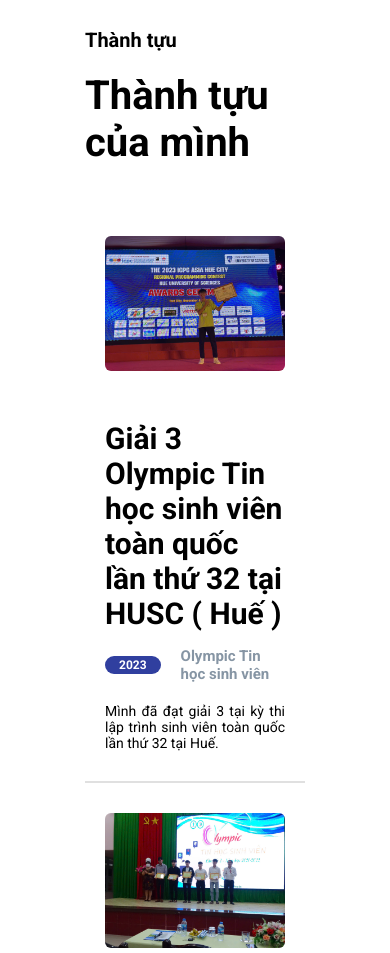
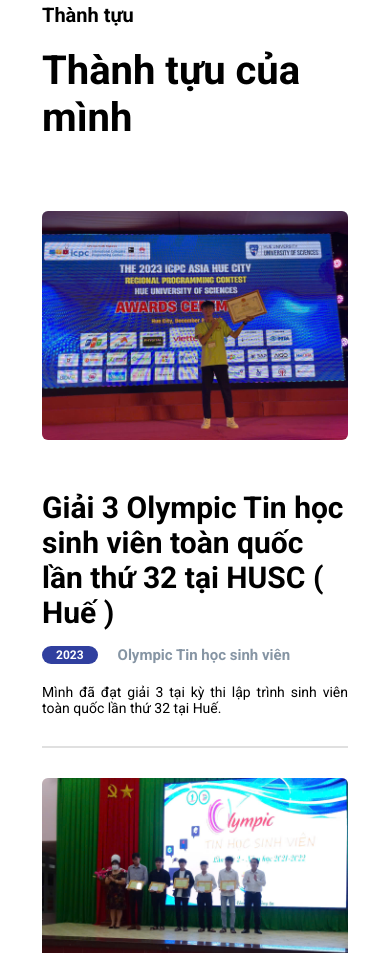
Before and after one commit to DangLun/myPortfolio, a plain HTML site: page index.html in a window 390 px wide. Shown: the part 4844-5797 px from the top of the page. Drawn offline with nearby package versions, Linux system fonts and the light colour scheme.

Commit message:
edit reponsive

```diff
--- a/style.css
+++ b/style.css
@@ -474,7 +474,7 @@
 
     .works-list .item{
         flex-direction: column;
-        padding: 0 20px 30px;
+        padding: 0 0 30px 0;
     }
 
     .works-list .item img{
@@ -552,6 +552,10 @@
         padding: 42px;
     }
 
+    .works{
+        padding: 85px 42px;
+    }
+
     .skills{
         padding: 85px 42px 0;
     }
@@ -622,8 +626,4 @@
         width: 80%;
     }
 
-    .feedback .customers .item{
-        width: 100%;
-    }
-
 }
```
